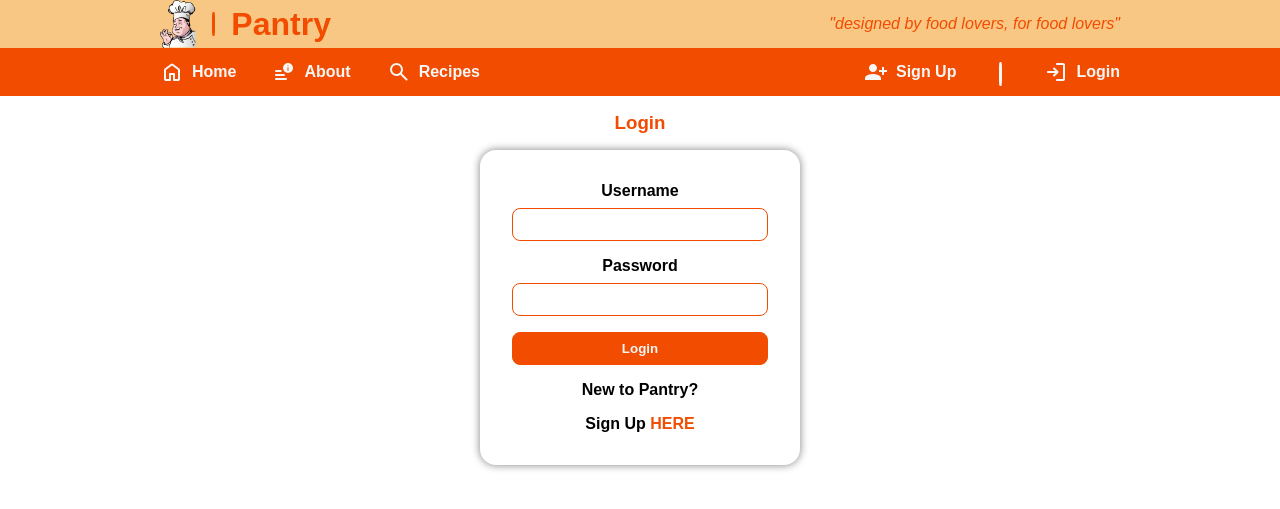
After one commit to WAD2-Team-5B/Pantry, a Django app: page /pantry/login/ in a window 1280 px wide. The commit adds this page. Shown: the top 509 px of the page. Run offline with Django 3.2, Linux system fonts and the light colour scheme.

Commit message:
feat: init login + signup page

```diff
--- a/pantry_project/pantry/urls.py
+++ b/pantry_project/pantry/urls.py
@@ -8,4 +8,6 @@ urlpatterns = [
     path("", views.index, name="index"),
     path("about/", views.about, name="about"),
     path("recipes/", views.recipes, name="recipes"),
+    path("login/", views.login, name="login"),
+    path("signup/", views.signup, name="signup"),
 ]
--- a/pantry_project/pantry/views.py
+++ b/pantry_project/pantry/views.py
@@ -77,3 +77,11 @@ def recipes(request):
         "categories": categories,
     }
     return render(request, "pantry/recipes.html", context=context_dict)
+
+
+def login(request):
+    return render(request, "pantry/login.html")
+
+
+def signup(request):
+    return render(request, "pantry/signup.html")
--- /dev/null
+++ b/pantry_project/static/css/pages/login.css
@@ -0,0 +1,71 @@
+h3 {
+  margin-top: 1rem;
+  margin-bottom: 1rem;
+
+  color: var(--color-1);
+}
+
+#login-form {
+  display: flex;
+  flex-direction: column;
+  justify-content: center;
+  align-items: center;
+
+  width: 20rem;
+
+  padding: 2rem;
+
+  border-radius: 1rem;
+  box-shadow: 0 0 0.5rem grey;
+}
+
+h4 {
+  margin-top: 1rem;
+}
+
+h4:first-of-type {
+  margin-top: 0;
+}
+
+/* TEXT INPUT */
+
+input {
+  width: 100%;
+
+  padding: 0.5rem;
+  margin-top: 0.5rem;
+
+  border: 0.1rem solid var(--color-1);
+  border-radius: 0.5rem;
+}
+
+/* SUBMIT BUTTON */
+
+#submit {
+  padding: 0.5rem;
+  margin-top: 1rem;
+
+  border: 0.1rem solid var(--color-1);
+  border-radius: 0.5rem;
+
+  color: var(--color-3);
+  background-color: var(--color-1);
+
+  text-align: center;
+  font-weight: bold;
+}
+
+#submit:hover {
+  color: var(--color-1);
+  background-color: var(--color-2);
+
+  cursor: pointer;
+}
+
+/* LINK */
+
+#login-form h4 a {
+  color: var(--color-1);
+
+  text-decoration: none;
+}
--- a/pantry_project/templates/pantry/base/base.html
+++ b/pantry_project/templates/pantry/base/base.html
@@ -59,14 +59,14 @@
       <div class="vertical-spacer"></div>
 
       <div class="user">
-        <a href="">
+        <a href="{% url 'pantry:signup' %}">
           <img src="{% static 'images/navbar-signup.svg' %}" />
           Sign Up
         </a>
 
         <div class="spacer"></div>
 
-        <a href="">
+        <a href="{% url 'pantry:login' %}">
           <img src="{% static 'images/navbar-login.svg' %}" />
           Login
         </a>
--- /dev/null
+++ b/pantry_project/templates/pantry/login.html
@@ -0,0 +1,32 @@
+{% extends 'pantry/base/base.html' %} {% load staticfiles %}
+
+<!-- CSS -->
+{% block css_block %}
+<link rel="stylesheet" href="{% static 'css/pages/login.css' %}" />
+{% endblock %}
+
+<!-- JS -->
+{% block js_block %} {% endblock %}
+
+<!-- TITLE -->
+{% block title_block %} Login {% endblock %}
+
+<!-- CONTENT -->
+{% block main_block %}
+<h3>Login</h3>
+<form
+  role="form"
+  id="login-form"
+  method="post"
+  action="{% url 'pantry:login' %}"
+>
+  {% csrf_token %}
+  <h4>Username</h4>
+  <input type="text" name="username" value="" />
+  <h4>Password</h4>
+  <input type="password" name="password" value="" />
+  <input id="submit" type="submit" value="Login" />
+  <h4>New to Pantry?</h4>
+  <h4>Sign Up <a href="{% url 'pantry:signup' %}">HERE</a></h4>
+</form>
+{% endblock %}
```
Also changed, not shown: pantry_project/static/css/pages/signup.css (added, +71 -0 lines), pantry_project/templates/pantry/signup.html (added, +32 -0 lines).
